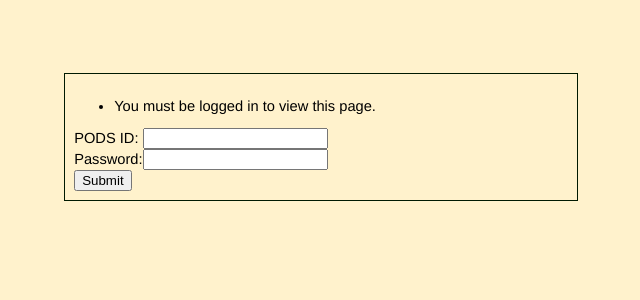
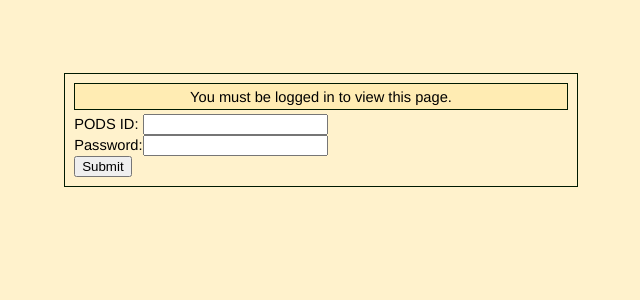
Before and after one commit to xtfc/pyboard, a Flask app: page / in a window 1280 px wide. Shown: the top 300 px of the page, without its empty margins (319-959 px from the left). Run offline with Flask 2, Linux system fonts and the light colour scheme.

Commit message:
Style the flashed messages

```diff
--- a/main.py
+++ b/main.py
@@ -308,6 +308,7 @@ def login():
 	else:
 		if validate_login(request.form['username'], request.form['password']):
 			session['username'] = request.form['username']
+			flash('Logged in')
 			return redirect(url_for('index'))
 
 		flash('Invalid login')
@@ -316,6 +317,7 @@ def login():
 @app.route('/logout')
 def logout():
 	session.pop('username', None)
+	flash('Logged out')
 	return redirect(url_for('login'))
 
 @app.errorhandler(400)
--- a/static/main.css
+++ b/static/main.css
@@ -18,20 +18,33 @@ nav {
 	margin: 0;
 	padding: 0;
 }
-nav > ul {
+nav > ul, #flashes {
 	margin: 0 auto 0.3em auto;
 	padding: 0;
+	width: 100%;
+	list-style: none;
+}
+nav > ul {
 	display: table;
-	list-style: none;
 	border-collapse: collapse;
+}
+#flashes {
+	display: block;
+}
+nav > ul > li, #flashes > li {
+	text-align: center;
+	border: 1px solid hsl(120, 100%, 5%);
+	padding: 0.3em;
+	background-color: hsl(45, 100%, 85%);
 }
 nav > ul > li {
 	display: table-cell;
-	border: 1px solid hsl(120, 100%, 5%);
-	padding: 0.3em;
 	text-transform: uppercase;
 	font-weight: bold;
 	font-size: 10pt;
+}
+#flashes > li {
+	display: block;
 }
 
 a {
--- a/templates/main.html
+++ b/templates/main.html
@@ -25,16 +25,6 @@
 
 	<body>
 		<div id="container">
-			{% with messages = get_flashed_messages() %}
-				{% if messages %}
-					<ul class="flashes">
-						{% for message in messages %}
-							<li>{{ message }}</li>
-						{% endfor %}
-					</ul>
-				{% endif %}
-			{% endwith %}
-
 			<nav>
 				{% block nav %}
 					<ul>
@@ -49,6 +39,16 @@
 				{% endblock %}
 			</nav>
 
+			{% with messages = get_flashed_messages() %}
+				{% if messages %}
+					<ul id="flashes">
+						{% for message in messages %}
+							<li>{{ message }}</li>
+						{% endfor %}
+					</ul>
+				{% endif %}
+			{% endwith %}
+
 			<div id="content">
 				{% block content %}
 					{{ content|safe }}
```
